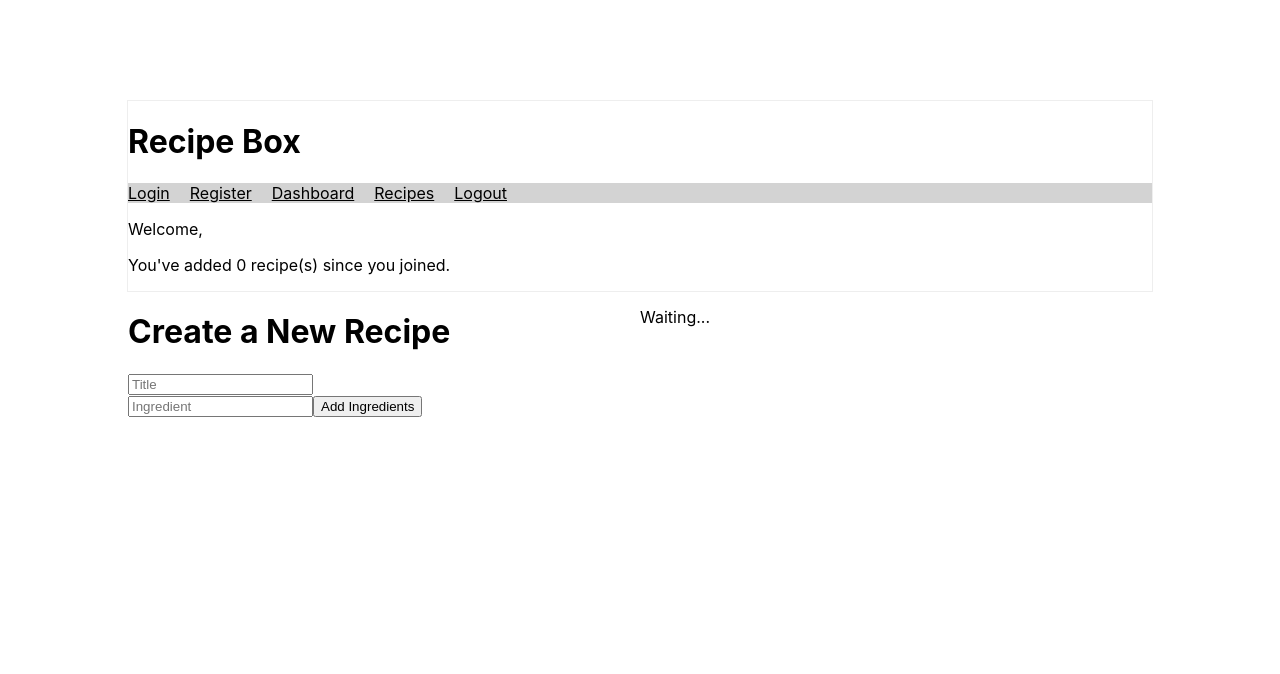
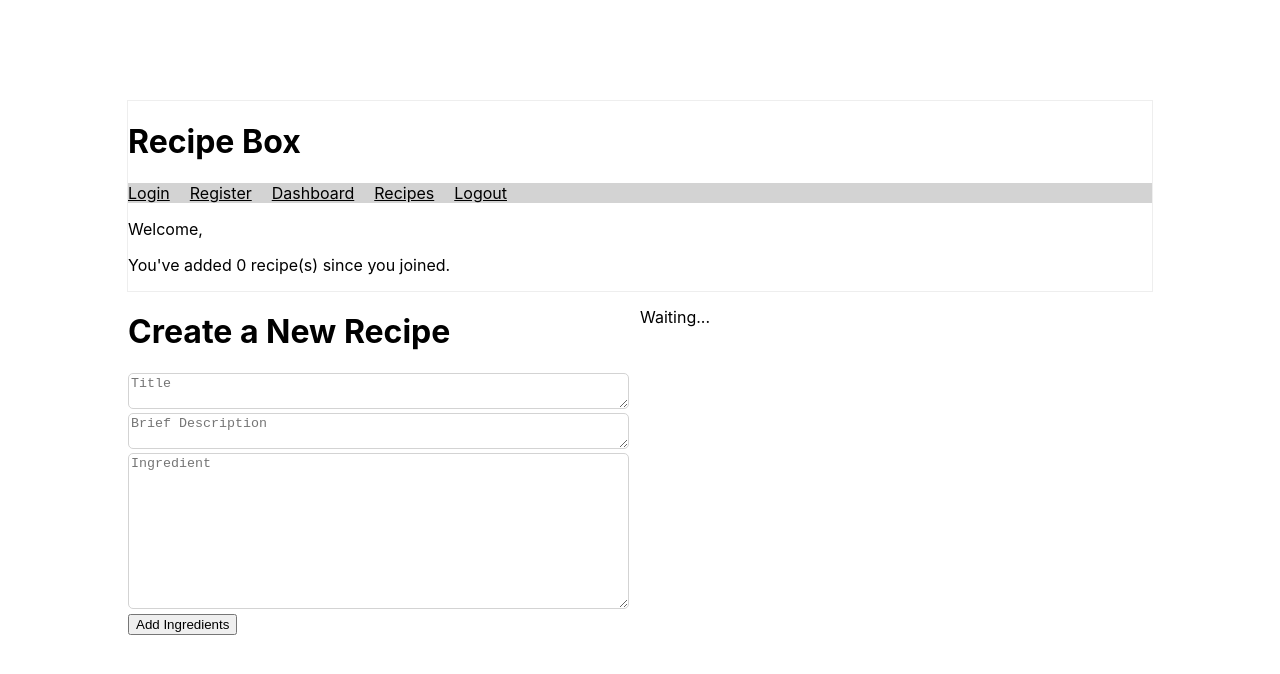
Before and after one commit to DGMarkel/recipe-box-client, a React (Create React App) app: page /dash in a window 1280 px wide. Shown: the top 674 px of the page. Built offline with nearby package versions, Linux system fonts and the light colour scheme.

Commit message:
style textareas

```diff
--- a/src/containers/NewRecipe.css
+++ b/src/containers/NewRecipe.css
@@ -3,3 +3,9 @@
   margin: 0;
   float: left;
 }
+
+textarea {
+  border: 1px solid lightgrey;
+  border-radius: 5px;
+
+}
--- a/src/containers/NewRecipe.jsx
+++ b/src/containers/NewRecipe.jsx
@@ -11,8 +11,9 @@ class NewRecipe extends Component {
   constructor(props) {
     super(props);
     this.state = {
+      id: props.recipes.length,
       title: '',
-      id: props.recipes.length,
+      description: '',
       ingredients: ''
     }
   }
@@ -34,20 +35,28 @@ class NewRecipe extends Component {
         <div className="search-form">
           <h1>Create a New Recipe</h1>
           <form onSubmit={(e) => this.props.fetchIngredients(e, this.state.title, this.state.id, this.state.ingredients)}>
-            <input
-              type="text"
+            <textarea
+              cols="60"
               name="title"
               value={this.state.title}
               placeholder="Title"
               onChange={event => this.handleOnChange(event)}
               /><br />
-            <input
-              type="textarea"
+            <textarea
+              cols="60"
+              name="description"
+              value={this.state.description}
+              placeholder="Brief Description"
+              onChange={event => this.handleOnChange(event)}
+            /><br />
+            <textarea
+              rows="10"
+              cols="60"
               name="ingredients"
               value={this.state.ingredients}
               placeholder="Ingredient"
               onChange={event => this.handleOnChange(event)}
-              />
+              /><br />
             <input type="submit" value="Add Ingredients" />
           </form>
         </div>
```
